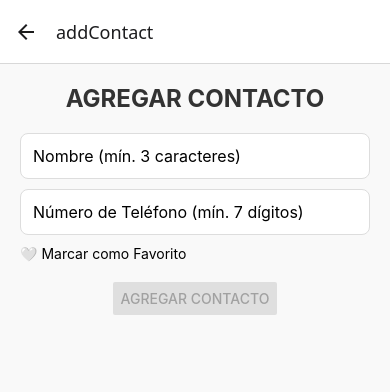
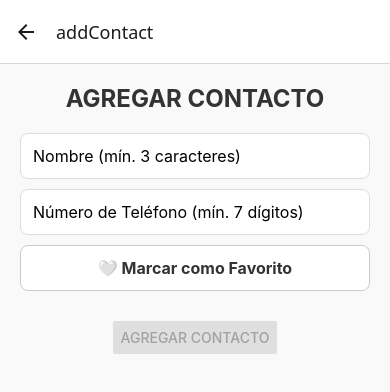
Before and after one commit to xDONIMOx/CONTACTOS-APP, a React Native app in the folder task-mvp/: screen /addContact in a window 390 px wide. Shown: the top 392 px of the page. Built offline with nearby package versions, Linux system fonts and the light colour scheme.

Commit message:
retoquesitos
jejeje

```diff
--- a/task-mvp/screens/AddContactScreen.jsx
+++ b/task-mvp/screens/AddContactScreen.jsx
@@ -141,5 +141,23 @@ const styles = StyleSheet.create({
     marginTop: 20,
     paddingHorizontal: 10,
   },
+  favoriteButton: {
+    backgroundColor: '#ffffffff',
+    padding: 12,
+    borderRadius: 8,
+    alignItems: 'center',
+    marginBottom: 10,
+    borderWidth: 1,
+    borderColor: '#ccc',
+  },
+  favoriteButtonActive: {
+    backgroundColor: '#ffffffff',
+    borderColor: '#FFA500',
+  },
+  favoriteButtonText: {
+    fontSize: 16,
+    fontWeight: 'bold',
+    color: '#333',
+  },
 
 });
--- a/task-mvp/screens/ContactListScreen.jsx
+++ b/task-mvp/screens/ContactListScreen.jsx
@@ -73,7 +73,7 @@ export default function ContactListScreen({ navigation }) {
         )))}
       </ScrollView>
 
-      {/* Botón para crear nueva tarea, pasamos addTask */}
+      {/* Botón para crear nueva tarea, pasamos addContact */}
       <TouchableOpacity
       style={styles.createContactTouchable}
       onPress={() => navigation.navigate('addContact', { addContact })}>
@@ -105,7 +105,10 @@ const styles = StyleSheet.create({
     shadowOpacity: 0.22,
     shadowRadius: 2.22,
   },
-  list: { flex: 1, marginBottom: 12 },
+  list:       {
+    flex: 1,
+    marginBottom: 12
+  },
   contactRow: {
     flexDirection: 'row',
     alignItems: 'center',
@@ -119,9 +122,21 @@ const styles = StyleSheet.create({
     shadowOpacity: 0.18,
     shadowRadius: 1.00,
   },
-  icon:         { fontSize: 18, marginRight: 8 },
-  contactText:  { fontSize: 16 },
-  favoriteText: { fontWeight: 'bold' },
+  icon:         {
+    fontSize: 22,
+    marginRight: 12
+  },
+  contactText:  {
+    fontSize: 18,
+    color: '#333',
+  },
+  contactNumber: {
+    fontSize: 18,
+    color: '#000'
+  },
+  favoriteText:   {
+    fontWeight: 'bold'
+  },
 
   createContactTouchable: {
     backgroundColor: '#007AFF',
```
